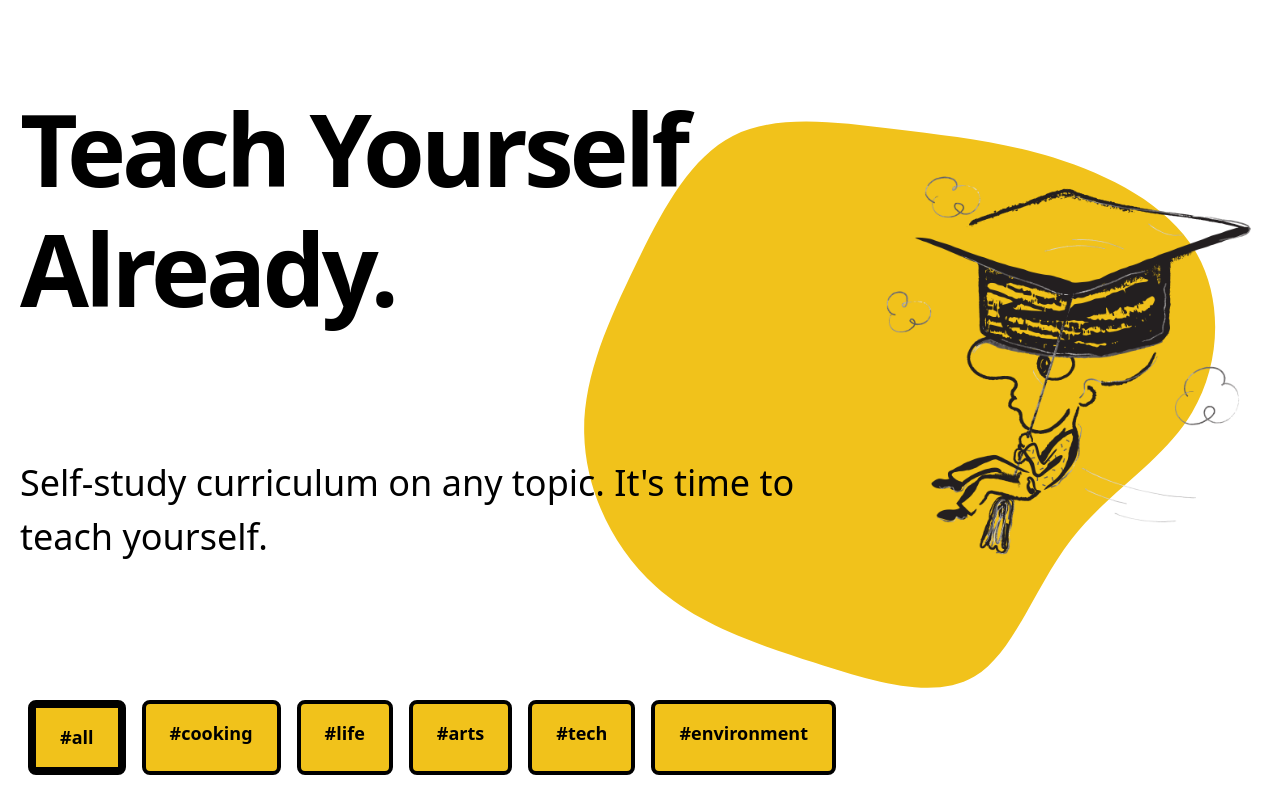
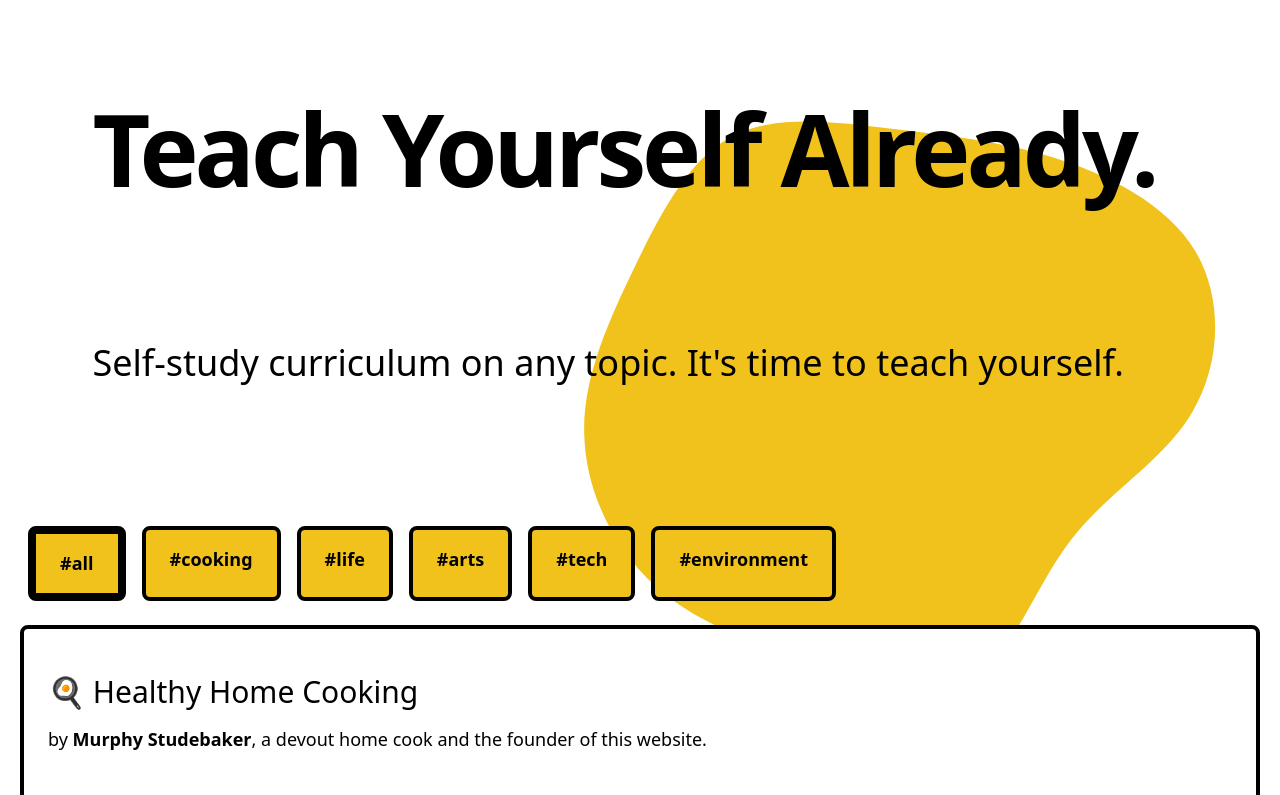
Before and after one commit to MurphyStudebaker/curriculum-web-app, a Next.js app: page / in a window 1280 px wide. Shown: the top 795 px of the page. Built offline with nearby package versions, Linux system fonts and the light colour scheme.

Commit message:
temporarily removed lil guy bc of static optimization issue

```diff
--- a/components/intro.js
+++ b/components/intro.js
@@ -19,7 +19,7 @@ export default function Intro() {
         </div>
       </div>
       <div>
-        <Image src='/05.png' width={500} height={500}/>
+        {/* <Image src='/05.png' width={500} height={500}/>  */}
         <svg className='background-blob-left' viewBox="0 0 200 200" xmlns="http://www.w3.org/2000/svg">
         <path fill="#F1C21B" d="M41,-59C55.3,-54.5,70.7,-46.9,78,-34.5C85.3,-22.2,84.6,-5.1,77.1,7.4C69.7,20,55.5,27.8,45.7,40.4C36,52.9,30.8,70,20.4,76.2C9.9,82.4,-5.7,77.6,-21.1,72.6C-36.4,67.7,-51.5,62.7,-62.6,52.7C-73.7,42.7,-80.9,27.7,-81.2,12.9C-81.5,-1.9,-74.8,-16.5,-67.9,-30.8C-61,-45,-53.8,-58.8,-42.5,-64.6C-31.1,-70.4,-15.6,-68.2,-1.1,-66.5C13.3,-64.7,26.6,-63.4,41,-59Z" transform="translate(100 100)" />
       </svg>
```
